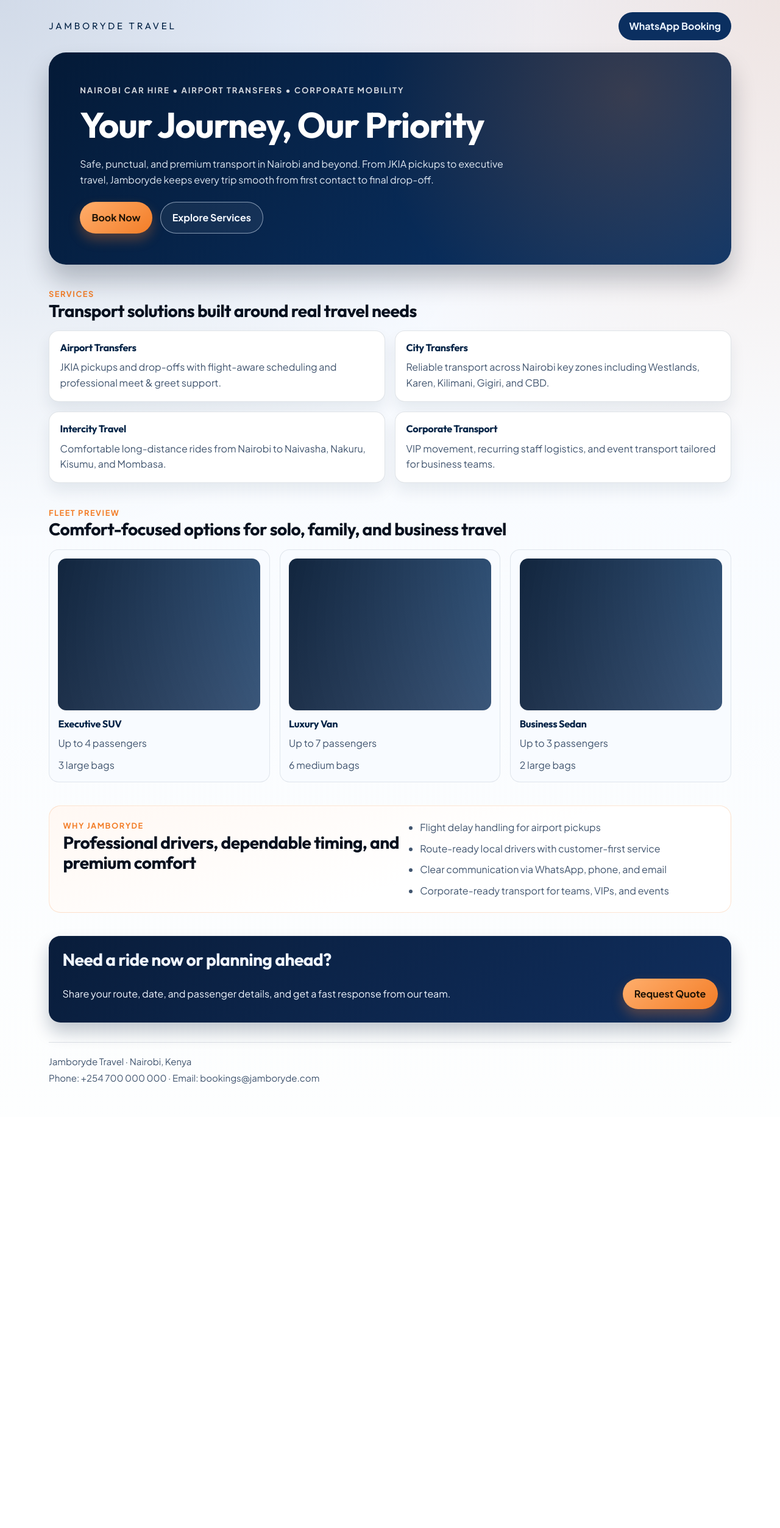
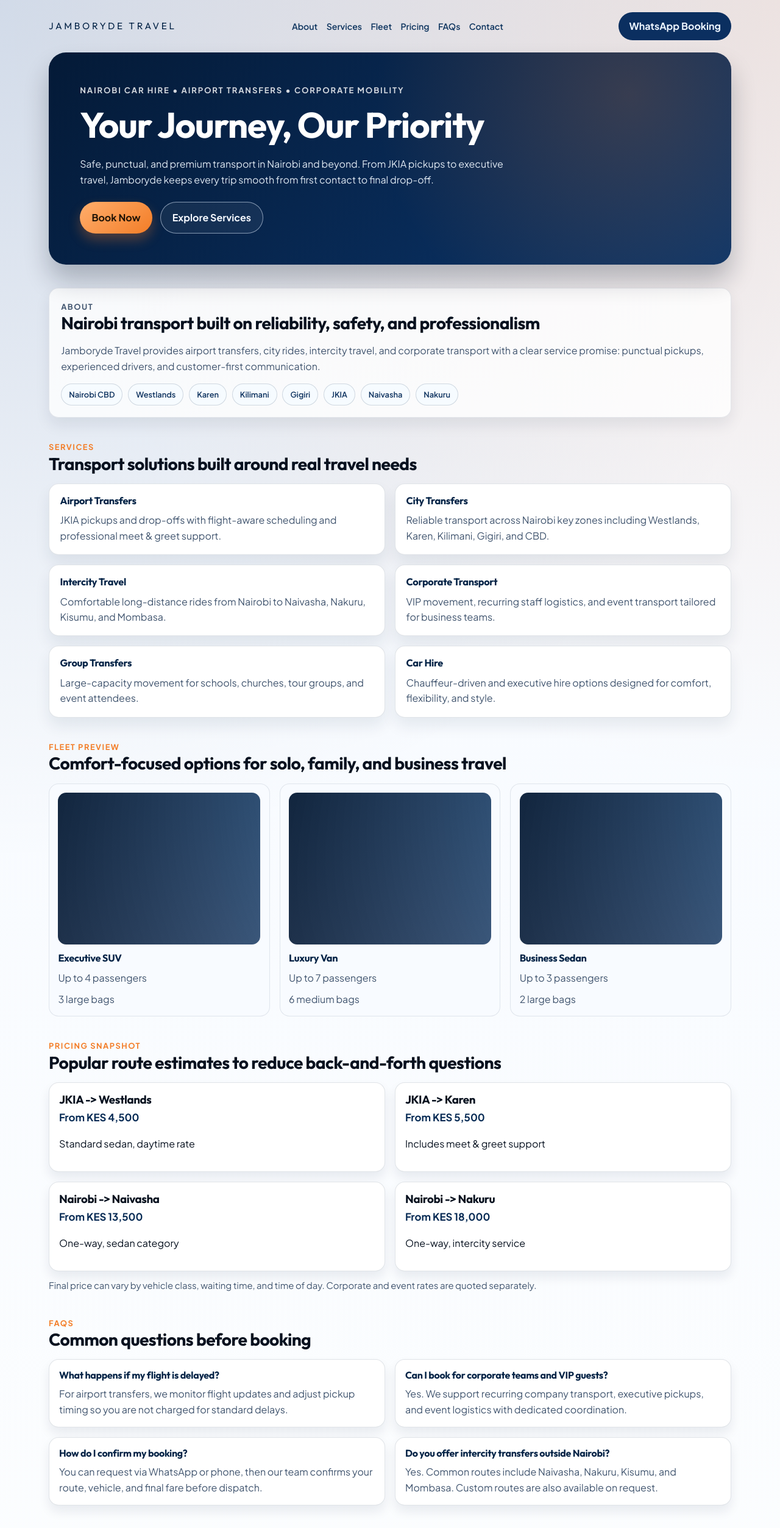
Before and after one commit to Ngosoman/Jamborydes, a React (Vite) app: page / in a window 1280 px wide. Shown: the top 2506 px of the page at 61% size. Before the commit the page ends 1832 px from the top, so only its background shows below. Built offline with nearby package versions, Linux system fonts and the light colour scheme.

Commit message:
Enhance App component with new sections for services, pricing, FAQs, and contact information; update styles for navigation and sections.

```diff
--- a/src/App.css
+++ b/src/App.css
@@ -18,6 +18,23 @@
   font-size: 0.96rem;
   letter-spacing: 0.24em;
   color: var(--navy-900);
+}
+
+.top-nav {
+  display: flex;
+  align-items: center;
+  gap: 0.9rem;
+}
+
+.top-nav a {
+  text-decoration: none;
+  color: #103660;
+  font-size: 0.88rem;
+  font-weight: 600;
+}
+
+.top-nav a:hover {
+  color: #071f3d;
 }
 
 .hero-section {
@@ -113,6 +130,38 @@
   margin-top: 2.4rem;
 }
 
+.about-section {
+  background: rgba(255, 255, 255, 0.78);
+  border: 1px solid rgba(5, 36, 71, 0.1);
+  box-shadow: 0 12px 24px rgba(7, 25, 48, 0.08);
+  border-radius: 1rem;
+  padding: 1.2rem;
+}
+
+.about-section p {
+  margin: 0;
+  color: var(--text-700);
+}
+
+.area-chips {
+  margin-top: 1rem;
+  display: flex;
+  flex-wrap: wrap;
+  gap: 0.55rem;
+}
+
+.chip {
+  display: inline-flex;
+  align-items: center;
+  padding: 0.4rem 0.75rem;
+  border-radius: 999px;
+  border: 1px solid rgba(6, 36, 71, 0.16);
+  background: #f6fbff;
+  color: #0f335f;
+  font-size: 0.8rem;
+  font-weight: 600;
+}
+
 .section-head {
   max-width: 80ch;
   margin-bottom: 1rem;
@@ -158,6 +207,55 @@
   display: grid;
   grid-template-columns: repeat(3, minmax(0, 1fr));
   gap: 1rem;
+}
+
+.pricing-grid {
+  display: grid;
+  grid-template-columns: repeat(2, minmax(0, 1fr));
+  gap: 1rem;
+}
+
+.pricing-card,
+.faq-card,
+.contact-card {
+  border-radius: 1rem;
+  border: 1px solid rgba(6, 36, 71, 0.12);
+  background: #ffffff;
+  box-shadow: 0 10px 18px rgba(9, 30, 58, 0.08);
+  padding: 1rem;
+}
+
+.pricing-card .fare {
+  margin: 0.4rem 0;
+  color: #062a54;
+  font-size: 1.05rem;
+  font-weight: 800;
+}
+
+.pricing-note {
+  margin: 0.8rem 0 0;
+  color: var(--text-700);
+  font-size: 0.93rem;
+}
+
+.faq-grid,
+.contact-grid {
+  display: grid;
+  grid-template-columns: repeat(2, minmax(0, 1fr));
+  gap: 1rem;
+}
+
+.faq-card h3,
+.contact-card h3 {
+  margin: 0;
+  color: var(--navy-900);
+  font-size: 1rem;
+}
+
+.faq-card p,
+.contact-card p {
+  margin: 0.5rem 0 0;
+  color: var(--text-700);
 }
 
 .fleet-card {
@@ -233,7 +331,10 @@
 @media (max-width: 900px) {
   .card-grid,
   .fleet-grid,
-  .trust-section {
+  .trust-section,
+  .faq-grid,
+  .contact-grid,
+  .pricing-grid {
     grid-template-columns: 1fr;
   }
 
@@ -250,6 +351,11 @@
   .topbar {
     flex-direction: column;
     align-items: flex-start;
+  }
+
+  .top-nav {
+    flex-wrap: wrap;
+    gap: 0.6rem 0.9rem;
   }
 
   .hero-actions {
--- a/src/App.jsx
+++ b/src/App.jsx
@@ -21,6 +21,16 @@ const services = [
     description:
       'VIP movement, recurring staff logistics, and event transport tailored for business teams.',
   },
+  {
+    title: 'Group Transfers',
+    description:
+      'Large-capacity movement for schools, churches, tour groups, and event attendees.',
+  },
+  {
+    title: 'Car Hire',
+    description:
+      'Chauffeur-driven and executive hire options designed for comfort, flexibility, and style.',
+  },
 ]
 
 const fleetPreview = [
@@ -41,11 +51,67 @@ const fleetPreview = [
   },
 ]
 
+const popularRoutes = [
+  {
+    route: 'JKIA -> Westlands',
+    fare: 'From KES 4,500',
+    note: 'Standard sedan, daytime rate',
+  },
+  {
+    route: 'JKIA -> Karen',
+    fare: 'From KES 5,500',
+    note: 'Includes meet & greet support',
+  },
+  {
+    route: 'Nairobi -> Naivasha',
+    fare: 'From KES 13,500',
+    note: 'One-way, sedan category',
+  },
+  {
+    route: 'Nairobi -> Nakuru',
+    fare: 'From KES 18,000',
+    note: 'One-way, intercity service',
+  },
+]
+
+const faqs = [
+  {
+    question: 'What happens if my flight is delayed?',
+    answer:
+      'For airport transfers, we monitor flight updates and adjust pickup timing so you are not charged for standard delays.',
+  },
+  {
+    question: 'Can I book for corporate teams and VIP guests?',
+    answer:
+      'Yes. We support recurring company transport, executive pickups, and event logistics with dedicated coordination.',
+  },
+  {
+    question: 'How do I confirm my booking?',
+    answer:
+      'You can request via WhatsApp or phone, then our team confirms your route, vehicle, and final fare before dispatch.',
+  },
+  {
+    question: 'Do you offer intercity transfers outside Nairobi?',
+    answer:
+      'Yes. Common routes include Naivasha, Nakuru, Kisumu, and Mombasa. Custom routes are also available on request.',
+  },
+]
+
+const serviceAreas = ['Nairobi CBD', 'Westlands', 'Karen', 'Kilimani', 'Gigiri', 'JKIA', 'Naivasha', 'Nakuru']
+
 function App() {
   return (
     <div className="site-shell">
       <header className="topbar">
         <p className="brand">JAMBORYDE TRAVEL</p>
+        <nav className="top-nav" aria-label="Main navigation">
+          <a href="#about">About</a>
+          <a href="#services">Services</a>
+          <a href="#fleet">Fleet</a>
+          <a href="#pricing">Pricing</a>
+          <a href="#faq">FAQs</a>
+          <a href="#contact">Contact</a>
+        </nav>
         <a className="whatsapp-btn" href="https://wa.me/254700000000" target="_blank" rel="noreferrer">
           WhatsApp Booking
         </a>
@@ -66,6 +132,24 @@ function App() {
             <a href="#services" className="ghost-btn">
               Explore Services
             </a>
+          </div>
+        </section>
+
+        <section className="section about-section" id="about">
+          <div className="section-head">
+            <p className="kicker">About</p>
+            <h2>Nairobi transport built on reliability, safety, and professionalism</h2>
+          </div>
+          <p>
+            Jamboryde Travel provides airport transfers, city rides, intercity travel, and corporate transport with a
+            clear service promise: punctual pickups, experienced drivers, and customer-first communication.
+          </p>
+          <div className="area-chips" role="list" aria-label="Service areas">
+            {serviceAreas.map((area) => (
+              <span key={area} role="listitem" className="chip">
+                {area}
+              </span>
+            ))}
           </div>
         </section>
 
@@ -101,6 +185,41 @@ function App() {
           </div>
         </section>
 
+        <section className="section" id="pricing">
+          <div className="section-head">
+            <p className="kicker">Pricing Snapshot</p>
+            <h2>Popular route estimates to reduce back-and-forth questions</h2>
+          </div>
+          <div className="pricing-grid">
+            {popularRoutes.map((item) => (
+              <article key={item.route} className="pricing-card">
+                <h3>{item.route}</h3>
+                <p className="fare">{item.fare}</p>
+                <p>{item.note}</p>
+              </article>
+            ))}
+          </div>
+          <p className="pricing-note">
+            Final price can vary by vehicle class, waiting time, and time of day. Corporate and event rates are quoted
+            separately.
+          </p>
+        </section>
+
+        <section className="section faq-section" id="faq">
+          <div className="section-head">
+            <p className="kicker">FAQs</p>
+            <h2>Common questions before booking</h2>
+          </div>
+          <div className="faq-grid">
+            {faqs.map((item) => (
+              <article key={item.question} className="faq-card">
+                <h3>{item.question}</h3>
+                <p>{item.answer}</p>
+              </article>
+            ))}
+          </div>
+        </section>
+
         <section className="section trust-section">
           <div>
             <p className="kicker">Why Jamboryde</p>
@@ -121,6 +240,31 @@ function App() {
             Request Quote
           </a>
         </section>
+
+        <section className="section contact-section" id="contact">
+          <div className="section-head">
+            <p className="kicker">Contact</p>
+            <h2>Reach us through your preferred channel</h2>
+          </div>
+          <div className="contact-grid">
+            <article className="contact-card">
+              <h3>Phone</h3>
+              <p>+254 700 000 000</p>
+            </article>
+            <article className="contact-card">
+              <h3>Email</h3>
+              <p>bookings@jamboryde.com</p>
+            </article>
+            <article className="contact-card">
+              <h3>Operating Hours</h3>
+              <p>Mon - Sun: 24/7 by booking</p>
+            </article>
+            <article className="contact-card">
+              <h3>Office Base</h3>
+              <p>Nairobi, Kenya</p>
+            </article>
+          </div>
+        </section>
       </main>
 
       <footer className="footer">
```
